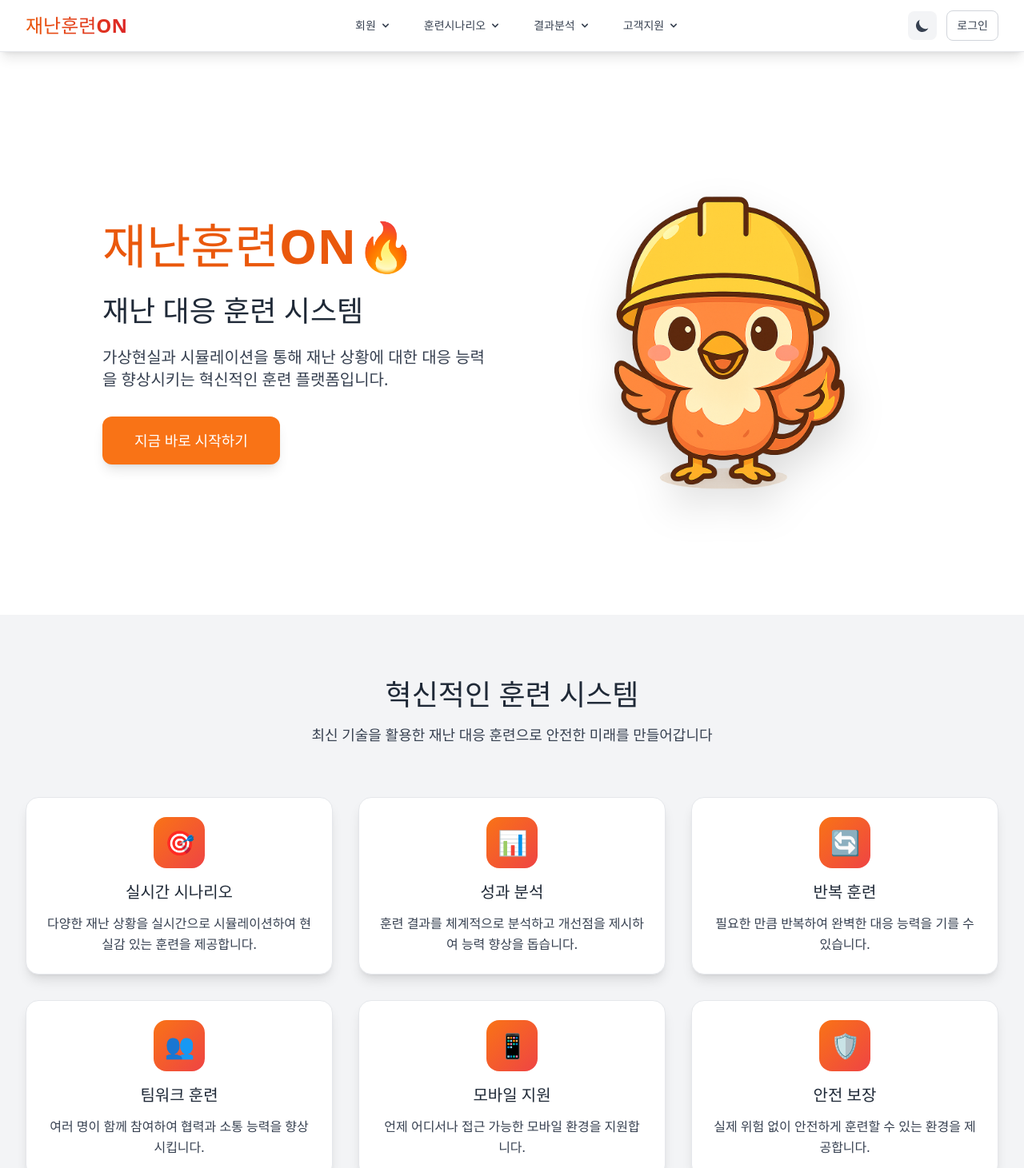
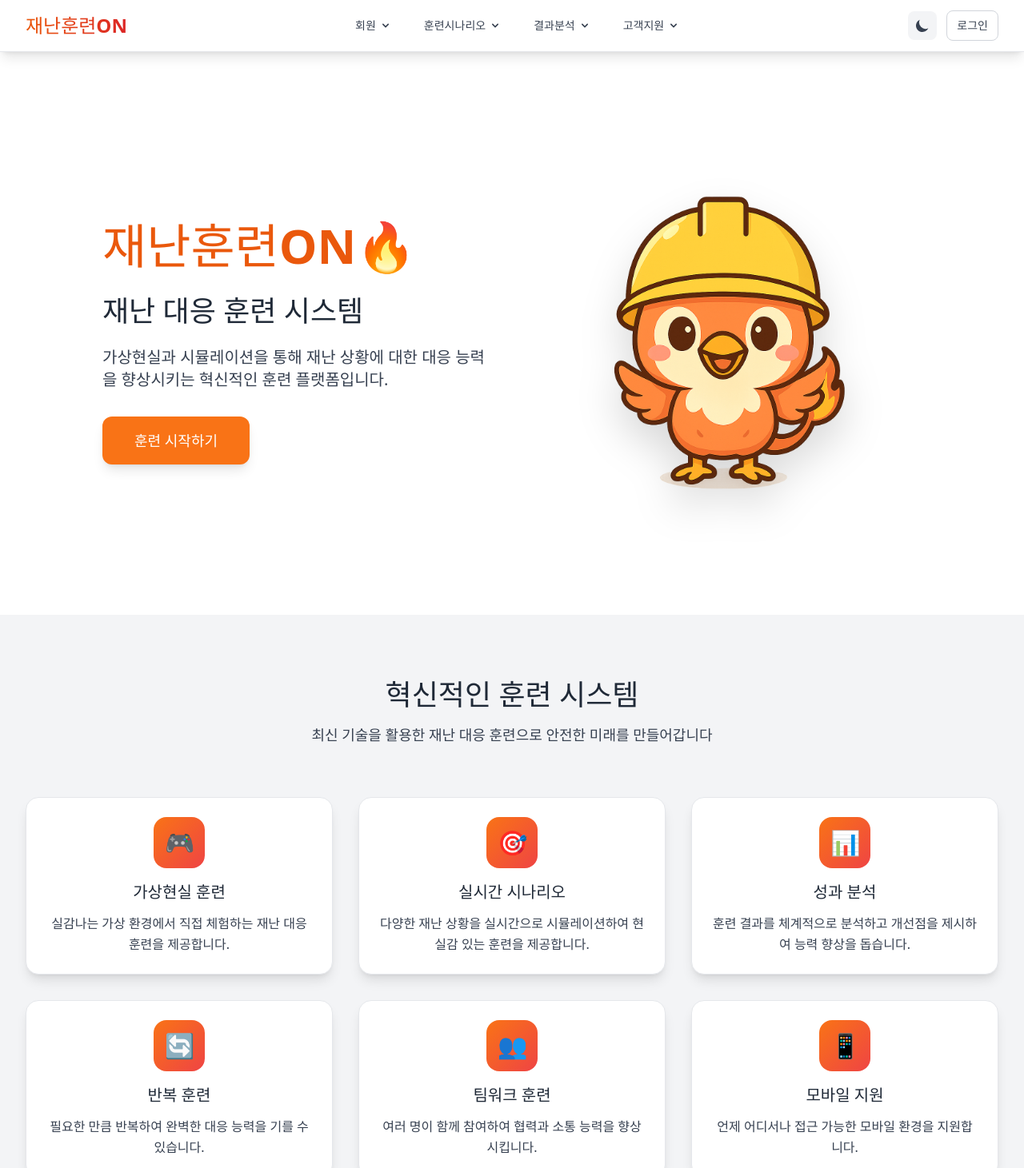
Before and after one commit to SeanMoon1/Phoenix, a React (Vite) app in the folder Frontend/: page / in a window 1280 px wide. Shown: the top 1461 px of the page at 80% size. Built offline with nearby package versions, Linux system fonts and the light colour scheme.

Commit message:
Scripts folder change

```diff
--- a/Frontend/src/App.tsx
+++ b/Frontend/src/App.tsx
@@ -32,16 +32,16 @@ const FeatureCard: React.FC<{
   <AnimatedText
     delay={delay}
     animation="fadeIn"
-    className="bg-white dark:bg-gray-800 rounded-2xl p-6 shadow-lg hover:shadow-xl transition-all duration-300 transform hover:-translate-y-2 border border-gray-200 dark:border-gray-600"
+    className="p-6 transition-all duration-300 transform bg-white border border-gray-200 shadow-lg dark:bg-gray-800 rounded-2xl hover:shadow-xl hover:-translate-y-2 dark:border-gray-600"
   >
     <div className="text-center">
-      <div className="w-16 h-16 mx-auto mb-4 bg-gradient-to-br from-orange-500 to-red-500 rounded-2xl flex items-center justify-center text-3xl">
+      <div className="flex items-center justify-center w-16 h-16 mx-auto mb-4 text-3xl bg-gradient-to-br from-orange-500 to-red-500 rounded-2xl">
         {icon}
       </div>
-      <h3 className="text-xl font-bold text-gray-800 dark:text-gray-100 mb-3">
+      <h3 className="mb-3 text-xl font-bold text-gray-800 dark:text-gray-100">
         {title}
       </h3>
-      <p className="text-gray-700 dark:text-gray-200 leading-relaxed">
+      <p className="leading-relaxed text-gray-700 dark:text-gray-200">
         {description}
       </p>
     </div>
@@ -61,7 +61,7 @@ const HomePage: React.FC = () => {
       {/* 히어로 섹션 */}
       <div className="min-h-[calc(100vh-120px)] flex items-center justify-center px-4 sm:px-6 lg:px-8 py-16">
         <div className="w-full max-w-5xl mx-auto">
-          <div className="grid lg:grid-cols-2 gap-8 items-center">
+          <div className="grid items-center gap-8 lg:grid-cols-2">
             {/* 왼쪽: 텍스트 콘텐츠 */}
             <div className="text-center lg:text-left">
               <AnimatedText
@@ -69,7 +69,7 @@ const HomePage: React.FC = () => {
                 animation="fadeIn"
                 className="mb-6 sm:mb-8"
               >
-                <h1 className="text-4xl sm:text-5xl md:text-6xl font-bold text-orange-600 dark:text-orange-400">
+                <h1 className="text-4xl font-bold text-orange-600 sm:text-5xl md:text-6xl dark:text-orange-400">
                   재난훈련ON🔥
                 </h1>
               </AnimatedText>
@@ -79,26 +79,26 @@ const HomePage: React.FC = () => {
                 animation="slideUp"
                 className="mb-4 sm:mb-6"
               >
-                <h2 className="text-2xl sm:text-3xl md:text-4xl font-bold text-gray-800 dark:text-gray-100">
+                <h2 className="text-2xl font-bold text-gray-800 sm:text-3xl md:text-4xl dark:text-gray-100">
                   재난 대응 훈련 시스템
                 </h2>
               </AnimatedText>
 
               <AnimatedText delay={1000} animation="slideUp" className="mb-8">
-                <p className="text-lg sm:text-xl text-gray-700 dark:text-gray-200 leading-relaxed max-w-2xl mx-auto lg:mx-0 lg:text-left">
+                <p className="max-w-2xl mx-auto text-lg leading-relaxed text-gray-700 sm:text-xl dark:text-gray-200 lg:mx-0 lg:text-left">
                   가상현실과 시뮬레이션을 통해 재난 상황에 대한 대응 능력을
                   향상시키는 혁신적인 훈련 플랫폼입니다.
                 </p>
               </AnimatedText>
 
-              <div className="flex flex-col sm:flex-row justify-center lg:justify-start items-center space-y-4 sm:space-y-0 sm:space-x-4">
+              <div className="flex flex-col items-center justify-center space-y-4 sm:flex-row lg:justify-start sm:space-y-0 sm:space-x-4">
                 <AnimatedButton
                   href="/login"
                   variant="primary"
                   delay={1500}
                   className="w-full sm:w-auto"
                 >
-                  지금 바로 시작하기
+                  훈련 시작하기
                 </AnimatedButton>
               </div>
             </div>
@@ -114,7 +114,7 @@ const HomePage: React.FC = () => {
                   <img
                     src="/character.png"
                     alt="재난훈련 캐릭터"
-                    className="w-4/5 max-w-xs sm:max-w-sm md:max-w-md lg:max-w-lg xl:max-w-xl drop-shadow-2xl mx-auto"
+                    className="w-4/5 max-w-xs mx-auto sm:max-w-sm md:max-w-md lg:max-w-lg xl:max-w-xl drop-shadow-2xl"
                   />
                 </div>
               </AnimatedText>
@@ -124,71 +124,77 @@ const HomePage: React.FC = () => {
       </div>
 
       {/* 기능 소개 섹션 */}
-      <div className="py-20 px-4 sm:px-6 lg:px-8 bg-gray-100 dark:bg-gray-800">
-        <div className="max-w-7xl mx-auto">
+      <div className="px-4 py-20 bg-gray-100 sm:px-6 lg:px-8 dark:bg-gray-800">
+        <div className="mx-auto max-w-7xl">
           <AnimatedText
             delay={0}
             animation="fadeIn"
-            className="text-center mb-16"
+            className="mb-16 text-center"
           >
-            <h2 className="text-3xl sm:text-4xl font-bold text-gray-800 dark:text-gray-100 mb-4">
+            <h2 className="mb-4 text-3xl font-bold text-gray-800 sm:text-4xl dark:text-gray-100">
               혁신적인 훈련 시스템
             </h2>
-            <p className="text-lg text-gray-700 dark:text-gray-200 max-w-3xl mx-auto">
+            <p className="max-w-3xl mx-auto text-lg text-gray-700 dark:text-gray-200">
               최신 기술을 활용한 재난 대응 훈련으로 안전한 미래를 만들어갑니다
             </p>
           </AnimatedText>
 
-          <div className="grid md:grid-cols-2 lg:grid-cols-3 gap-8">
+          <div className="grid gap-8 md:grid-cols-2 lg:grid-cols-3">
+            <FeatureCard
+              icon="🎮"
+              title="가상현실 훈련"
+              description="실감나는 가상 환경에서 직접 체험하는 재난 대응 훈련을 제공합니다."
+              delay={200}
+            />
             <FeatureCard
               icon="🎯"
               title="실시간 시나리오"
               description="다양한 재난 상황을 실시간으로 시뮬레이션하여 현실감 있는 훈련을 제공합니다."
-              delay={200}
+              delay={400}
             />
             <FeatureCard
               icon="📊"
               title="성과 분석"
               description="훈련 결과를 체계적으로 분석하고 개선점을 제시하여 능력 향상을 돕습니다."
-              delay={400}
+              delay={600}
             />
             <FeatureCard
               icon="🔄"
               title="반복 훈련"
               description="필요한 만큼 반복하여 완벽한 대응 능력을 기를 수 있습니다."
-              delay={600}
+              delay={800}
             />
             <FeatureCard
               icon="👥"
               title="팀워크 훈련"
               description="여러 명이 함께 참여하여 협력과 소통 능력을 향상시킵니다."
-              delay={800}
+              delay={1000}
             />
             <FeatureCard
               icon="📱"
               title="모바일 지원"
               description="언제 어디서나 접근 가능한 모바일 환경을 지원합니다."
-              delay={1000}
+              delay={1200}
             />
             <FeatureCard
               icon="🛡️"
               title="안전 보장"
               description="실제 위험 없이 안전하게 훈련할 수 있는 환경을 제공합니다."
-              delay={1200}
+              delay={1400}
             />
           </div>
         </div>
       </div>
 
       {/* Vimeo 영상 섹션 */}
-      <div className="py-20 px-4 sm:px-6 lg:px-8">
+      <div className="px-4 py-20 sm:px-6 lg:px-8">
         <div className="max-w-6xl mx-auto">
           <AnimatedText
             delay={0}
             animation="fadeIn"
-            className="text-center mb-12"
+            className="mb-12 text-center"
           >
-            <h2 className="text-3xl sm:text-4xl font-bold text-gray-800 dark:text-gray-100 mb-4">
+            <h2 className="mb-4 text-3xl font-bold text-gray-800 sm:text-4xl dark:text-gray-100">
               프로그램 소개영상
             </h2>
             <p className="text-lg text-gray-700 dark:text-gray-200">
@@ -208,26 +214,26 @@ const HomePage: React.FC = () => {
       </div>
 
       {/* CTA 섹션 */}
-      <div className="py-20 px-4 sm:px-6 lg:px-8 bg-gray-900 dark:bg-black">
+      <div className="px-4 py-20 bg-gray-900 sm:px-6 lg:px-8 dark:bg-black">
         <div className="max-w-4xl mx-auto text-center">
           <AnimatedText delay={0} animation="fadeIn" className="mb-8">
-            <h2 className="text-3xl sm:text-4xl font-bold text-white mb-4">
+            <h2 className="mb-4 text-3xl font-bold text-white sm:text-4xl">
               지금 바로 시작하세요
             </h2>
-            <p className="text-lg text-gray-100 mb-8">
+            <p className="mb-8 text-lg text-gray-100">
               안전한 미래를 위한 첫 걸음을 내딛어보세요. 재난훈련ON이 여러분의
               안전을 책임집니다.
             </p>
           </AnimatedText>
 
-          <div className="flex flex-col sm:flex-row justify-center items-center space-y-4 sm:space-y-0 sm:space-x-4">
+          <div className="flex flex-col items-center justify-center space-y-4 sm:flex-row sm:space-y-0 sm:space-x-4">
             <AnimatedButton
               href="/login"
               variant="primary"
               delay={200}
               className="w-full sm:w-auto"
             >
-              지금 바로 시작하기
+              훈련 시작하기
             </AnimatedButton>
           </div>
         </div>
```
